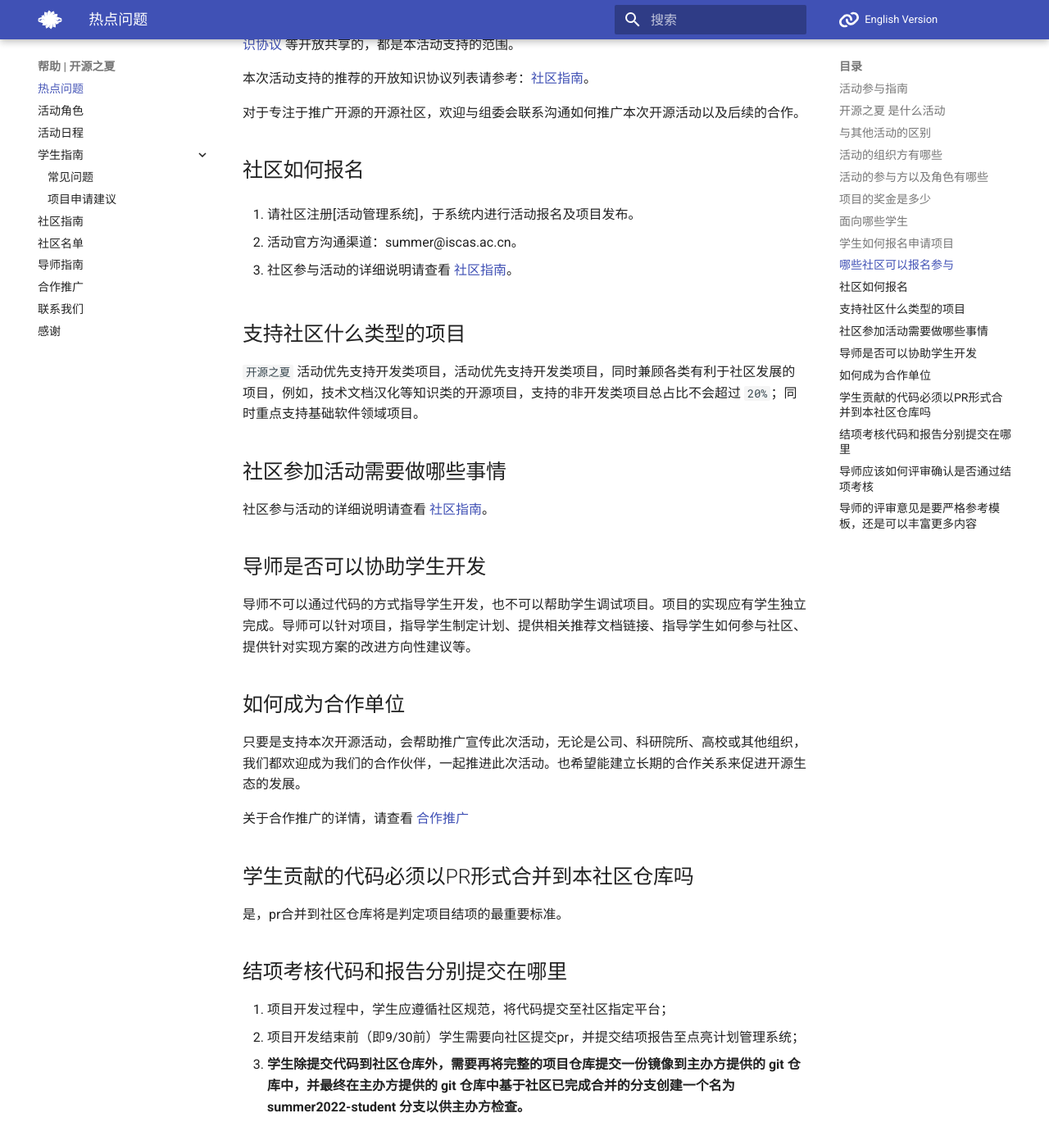
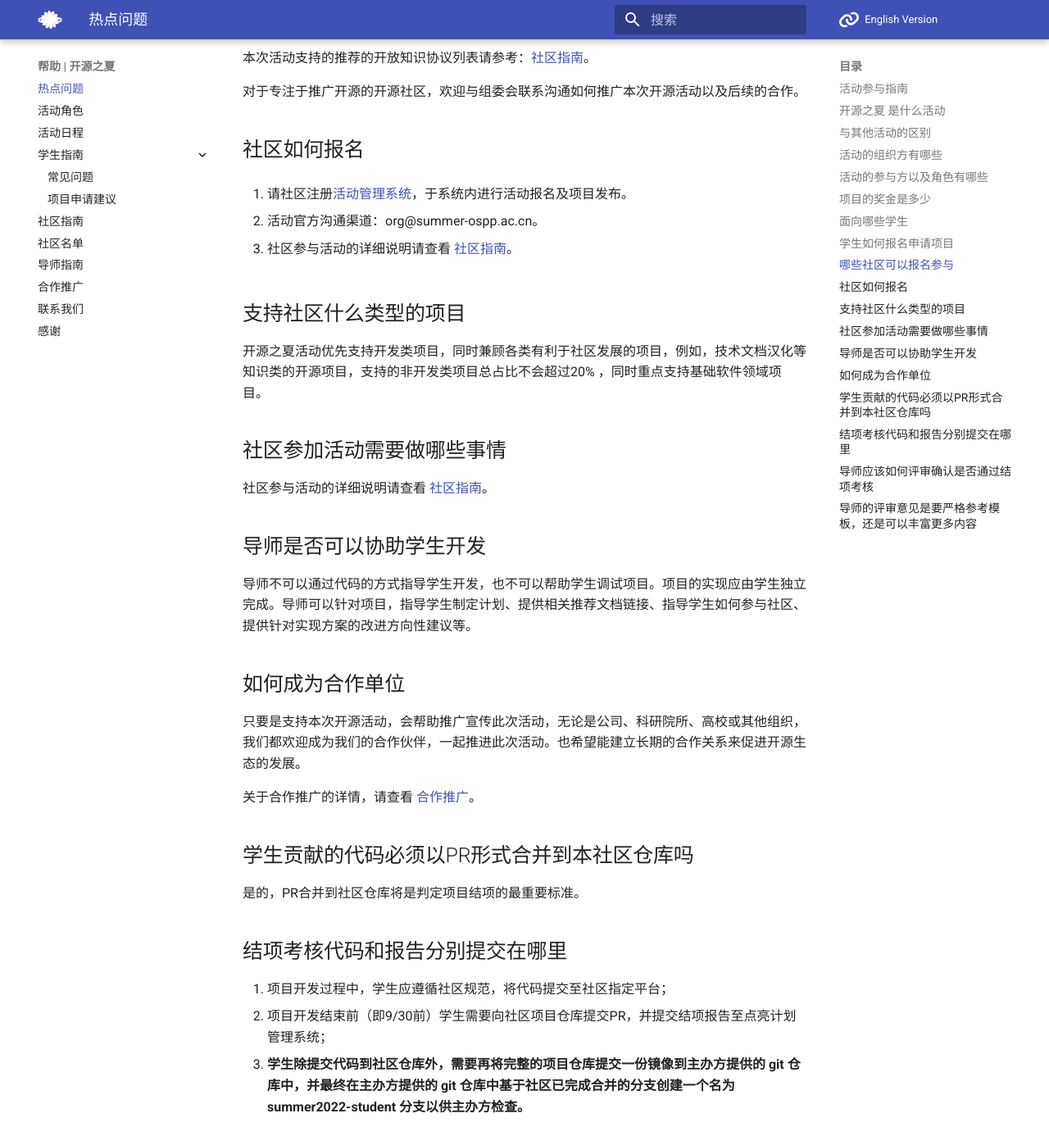
Before and after one commit to summer-ospp/help, an MkDocs documentation site: the page built from docs/index.md, in a window 1280 px wide and 1400 px high, scrolled down 2224 px. Shown: the top 1397 px of the window at 82% size. Built offline with MkDocs 1.6.1 and Material for MkDocs 9.7.7, drawn with Linux system fonts in a browser that asks for light colours; comment, search, counter and statistics services are not loaded; some of the changed text lies outside the part shown.

Commit message:
Update index.md

```diff
--- a/docs/index.md
+++ b/docs/index.md
@@ -1,4 +1,6 @@
 # 热点问题
+
+
 
 ## 活动参与指南
 
@@ -30,18 +36,20 @@
 1. 支持项目的难度范围更广
 
    - 项目资助金额根据项目难度分为 `12000 元`、`8000 元`（注：奖金数额为税前人民币金额），支持更多不同难度的项目是为了满足社区发展的不同需求，同时也有利于更多学生的参与。
-
 2. 支持更多类型的开源项目
 
    - 本次活动除支持采用  [OSI 组织认证的开源协议](https://opensource.org/licenses) 的开源软件项目外，同时支持采用 [推荐的开放知识协议](community.md#推荐的开放知识协议) 的开源知识类项目，如技术文档汉化、知识文档等。
-
 3. 活动组织形式更多样
 
    - 除了鼓励学生为社区提交贡献，组委会希望通过多种方式为广大在校学生介绍开源理念，帮助在校学生深入了解开源文化、参与开源社区的方式方法。
 
+
+
 ## 活动的组织方有哪些
 
 本次活动由中国科学院软件研究所、openEuler 社区主办，当前是第三届，欢迎更多机构参与。
+
+
 
 ## 活动的参与方以及角色有哪些
 
@@ -51,18 +59,26 @@
 - 社区：社区提供项目列表和描述，并安排项目对应的导师，导师与申请者沟通方案、并从申请者中选中一位承接项目。在为期三个月的开发周期中，导师指导学生进行对应项目的开发工作。
 - 导师：社区针对每一个项目指定一个社区导师，与学生一起制定合适的开发计划和方案，指导学生按计划完成开发。
 
+
+
 ## 项目的奖金是多少
 
 - 每个项目难度分为普通和进阶两档，对应税前奖金分别为 8000 元和 12000 元。（注：奖金数额为税前人民币金额）。
 - 难度分级由社区根据项目任务决定。
 
+
+
 ## 面向哪些学生
 
-本活动面向满 18 周岁在校学生，具体条件请参照[学生指南](student.md#面向哪些学生)
+本活动面向满 18 周岁在校学生，具体条件请参照[学生指南](student.md#面向哪些学生)。
+
+
 
 ## 学生如何报名申请项目
 
 学生参与活动的详细说明请查看 [学生指南](student.md)。*注：默认时区为北京时间（UTC+8）*
+
+
 
 ## 哪些社区可以报名参与
 
@@ -72,48 +88,66 @@
 
 对于专注于推广开源的开源社区，欢迎与组委会联系沟通如何推广本次开源活动以及后续的合作。
 
+
+
 ## 社区如何报名
 
-1. 请社区注册[活动管理系统]，于系统内进行活动报名及项目发布。
+1. 请社区注册[活动管理系统](https://portal.summer-ospp.ac.cn/)，于系统内进行活动报名及项目发布。
 
-  - 活动官方沟通渠道：summer@iscas.ac.cn。
+  - 活动官方沟通渠道：org@summer-ospp.ac.cn。
 
 2. 社区参与活动的详细说明请查看 [社区指南](community.md)。
 
+
+
 ## 支持社区什么类型的项目
 
-`开源之夏` 活动优先支持开发类项目，活动优先支持开发类项目，同时兼顾各类有利于社区发展的项目，例如，技术文档汉化等知识类的开源项目，支持的非开发类项目总占比不会超过 `20%`；同时重点支持基础软件领域项目。
+开源之夏活动优先支持开发类项目，同时兼顾各类有利于社区发展的项目，例如，技术文档汉化等知识类的开源项目，支持的非开发类项目总占比不会超过20% ，同时重点支持基础软件领域项目。
+
+
 
 ## 社区参加活动需要做哪些事情
 
 社区参与活动的详细说明请查看 [社区指南](community.md)。
 
+
+
 ## 导师是否可以协助学生开发
 
-导师不可以通过代码的方式指导学生开发，也不可以帮助学生调试项目。项目的实现应有学生独立完成。导师可以针对项目，指导学生制定计划、提供相关推荐文档链接、指导学生如何参与社区、提供针对实现方案的改进方向性建议等。
+导师不可以通过代码的方式指导学生开发，也不可以帮助学生调试项目。项目的实现应由学生独立完成。导师可以针对项目，指导学生制定计划、提供相关推荐文档链接、指导学生如何参与社区、提供针对实现方案的改进方向性建议等。
+
+
 
 ## 如何成为合作单位
 
 只要是支持本次开源活动，会帮助推广宣传此次活动，无论是公司、科研院所、高校或其他组织，我们都欢迎成为我们的合作伙伴，一起推进此次活动。也希望能建立长期的合作关系来促进开源生态的发展。
 
-关于合作推广的详情，请查看 [合作推广](cooperation.md)
+关于合作推广的详情，请查看 [合作推广](cooperation.md)。
+
+
 
 ## 学生贡献的代码必须以PR形式合并到本社区仓库吗
 
-是，pr合并到社区仓库将是判定项目结项的最重要标准。
+是的，PR合并到社区仓库将是判定项目结项的最重要标准。
+
+
 
 ## 结项考核代码和报告分别提交在哪里
 
 1. 项目开发过程中，学生应遵循社区规范，将代码提交至社区指定平台；
-2. 项目开发结束前（即9/30前）学生需要向社区提交pr，并提交结项报告至点亮计划管理系统；
+2. 项目开发结束前（即9/30前）学生需要向社区项目仓库提交PR，并提交结项报告至点亮计划管理系统；
 3. **学生除提交代码到社区仓库外，需要再将完整的项目仓库提交一份镜像到主办方提供的 git 仓库中，并最终在主办方提供的 git 仓库中基于社区已完成合并的分支创建一个名为 summer2022-student 分支以供主办方检查。**
+
+
 
 ## 导师应该如何评审确认是否通过结项考核
 
 1. 学生在社区开源仓库中提交的 git email 必须使用学生报名所使用的邮箱；
-1. 学生承接的开源社区的项目需要以 PR 的形式提交到开源社区仓库中并已完成合并；
-1. 进度方面，导师应根据学生的实际开发情况、开发任务难度综合考虑，确定是否符合项目计划书的相关规划；
-2. 成果方面，导师应确认学生提交的结项成果符合该项目的目标。
+2. 学生承接的开源社区的项目需要以 PR 的形式提交到开源社区仓库中并已完成合并；
+3. 进度方面，导师应根据学生的实际开发情况、开发任务难度综合考虑，确定是否符合项目计划书的相关规划；
+4. 成果方面，导师应确认学生提交的结项成果符合该项目的目标。
+
+
 
 ## 导师的评审意见是要严格参考模板，还是可以丰富更多内容
 
```
Also changed, not shown: other parts of docs/index.md (+6 -2 lines).
